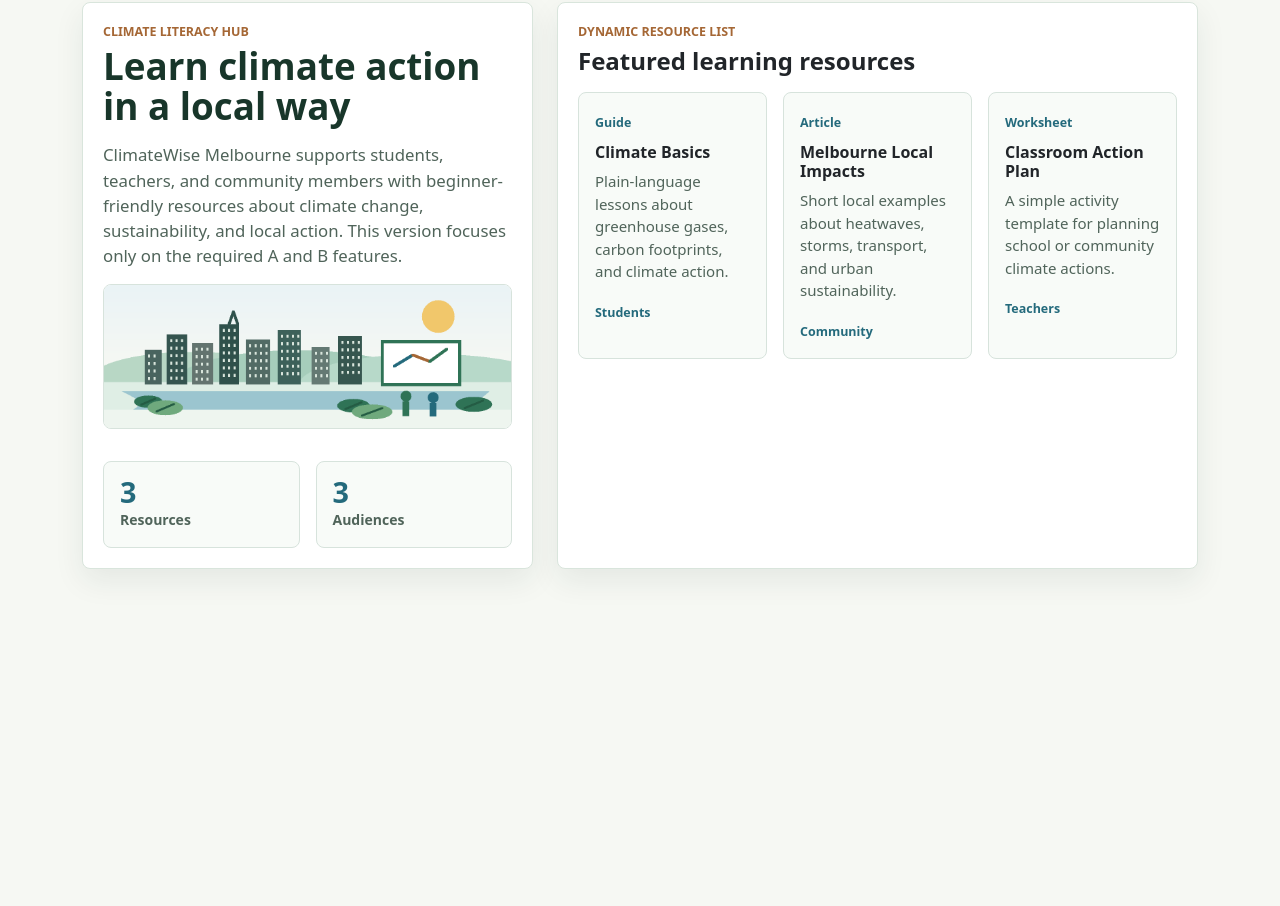
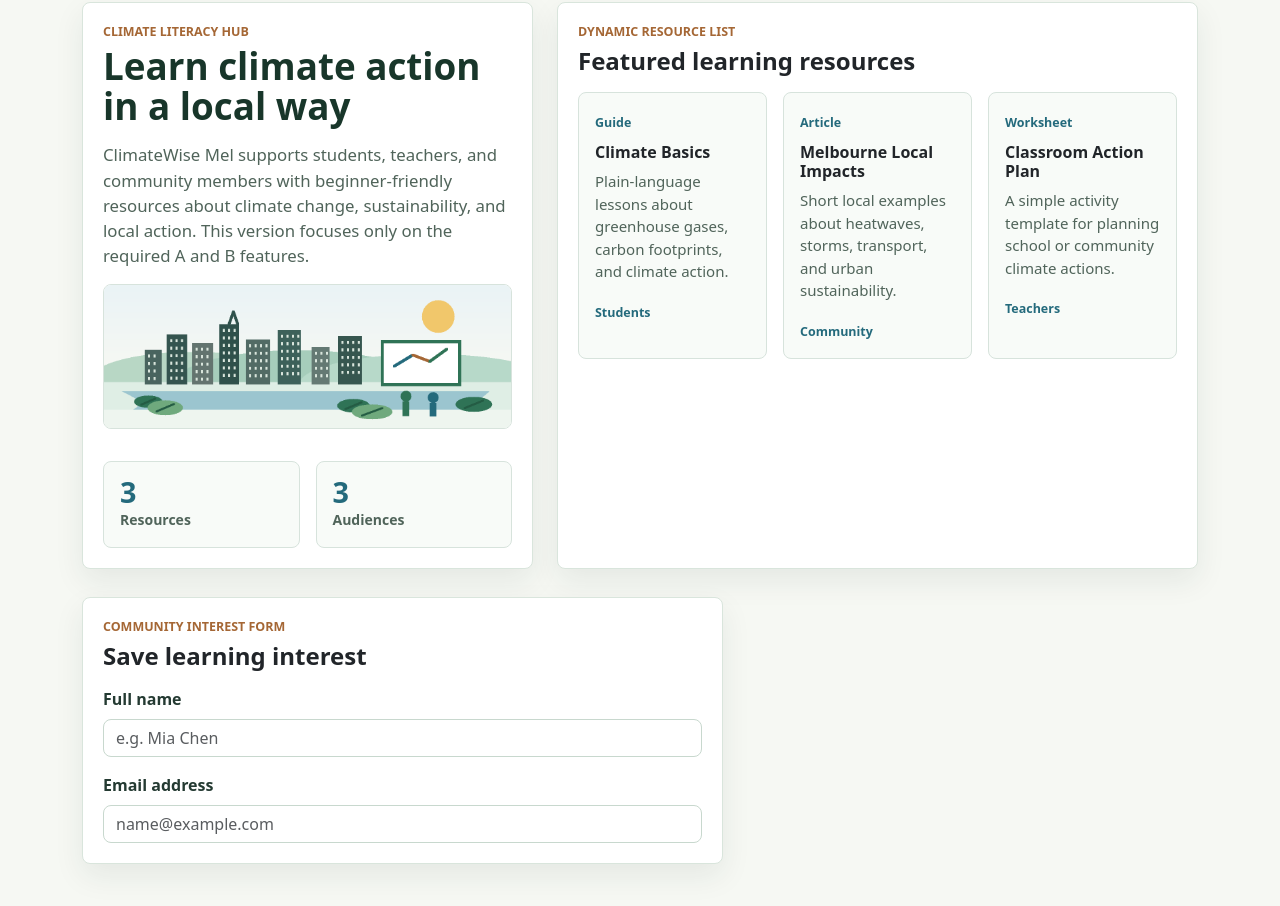
Before and after one commit to wlz65/FIT5032-ASS1, a Vue app: page / in a window 1280 px wide. Shown: the part 138-1044 px from the top of the page. Before the commit the page ends 800 px from the top, so only its background shows below. Built offline with nearby package versions, Linux system fonts and the light colour scheme.

Commit message:
Add learning interest form fields

```diff
--- a/src/App.vue
+++ b/src/App.vue
@@ -1,5 +1,5 @@
 <script setup>
-import { computed } from 'vue'
+import { computed, reactive } from 'vue'
 
 const learningResources = [
   {
@@ -29,6 +29,11 @@
 
 const audienceCount = computed(() => {
   return new Set(learningResources.map((resource) => resource.audience)).size
+})
+
+const interestForm = reactive({
+  fullName: '',
+  emailAddress: '',
 })
 </script>
 
@@ -60,7 +65,7 @@
             <p class="section-kicker">Climate literacy hub</p>
             <h2 class="display-title">Learn climate action in a local way</h2>
             <p class="intro-copy">
-              ClimateWise Melbourne supports students, teachers, and community members with
+              ClimateWise Mel supports students, teachers, and community members with
               beginner-friendly resources about climate change, sustainability, and local action.
               This version focuses only on the required A and B features.
             </p>
@@ -112,6 +117,39 @@
           </section>
         </div>
       </div>
+
+      <div class="row g-4 mt-1">
+        <div class="col-12 col-lg-7">
+          <form class="form-panel">
+            <div class="section-heading">
+              <p class="section-kicker">Community interest form</p>
+              <h2 class="h4 fw-bold mb-0">Save learning interest</h2>
+            </div>
+
+            <div class="mb-3">
+              <label for="fullName" class="form-label">Full name</label>
+              <input
+                id="fullName"
+                v-model="interestForm.fullName"
+                class="form-control"
+                type="text"
+                placeholder="e.g. Mia Chen"
+              >
+            </div>
+
+            <div class="mb-0">
+              <label for="emailAddress" class="form-label">Email address</label>
+              <input
+                id="emailAddress"
+                v-model="interestForm.emailAddress"
+                class="form-control"
+                type="email"
+                placeholder="name@example.com"
+              >
+            </div>
+          </form>
+        </div>
+      </div>
     </section>
   </main>
 </template>
--- a/src/assets/main.css
+++ b/src/assets/main.css
@@ -49,7 +49,8 @@
 }
 
 .intro-panel,
-.content-panel {
+.content-panel,
+.form-panel {
   border: 1px solid #d9e5dc;
   border-radius: 8px;
   background: #ffffff;
@@ -57,7 +58,8 @@
 }
 
 .intro-panel,
-.content-panel {
+.content-panel,
+.form-panel {
   padding: 1.25rem;
 }
 
@@ -143,13 +145,29 @@
   margin-bottom: 0.65rem;
 }
 
+.form-label {
+  color: #243a32;
+  font-weight: 700;
+}
+
+.form-control {
+  border-color: #c8d8ce;
+  border-radius: 8px;
+}
+
+.form-control:focus {
+  border-color: #2f7356;
+  box-shadow: 0 0 0 0.2rem rgba(47, 115, 86, 0.16);
+}
+
 @media (max-width: 575.98px) {
   .display-title {
     font-size: 1.8rem;
   }
 
   .intro-panel,
-  .content-panel {
+  .content-panel,
+  .form-panel {
     padding: 1rem;
   }
 }
```
